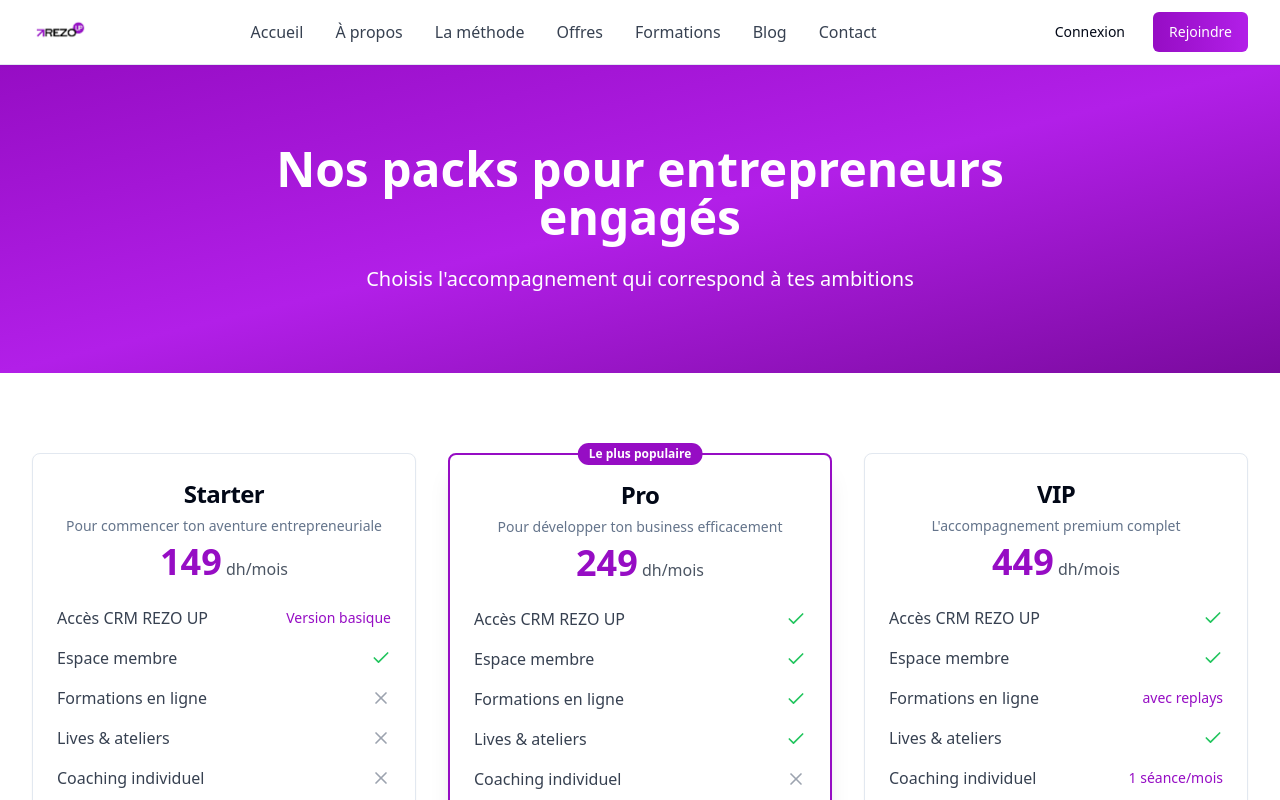
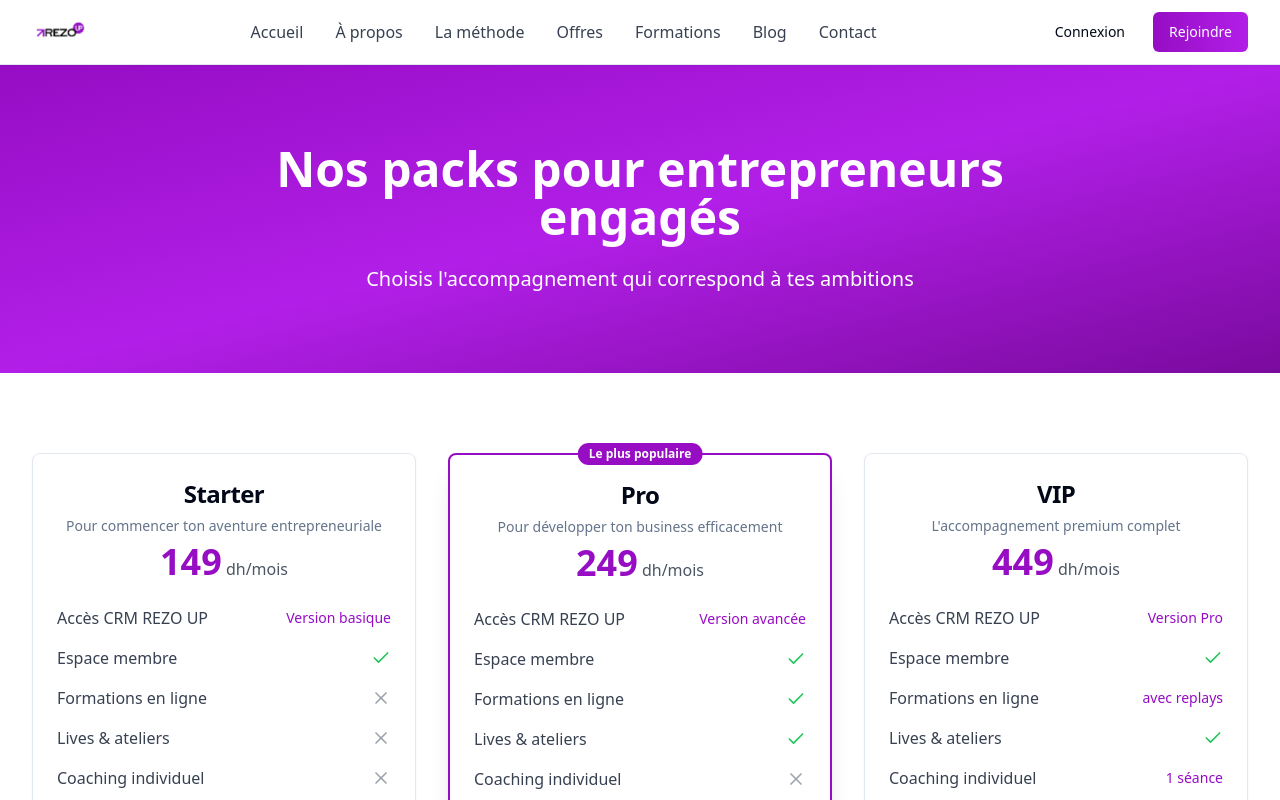
Before and after one commit to REZO-UP/rezo-up, a React (Vite) app: page /offers in a window 1280 px wide. Shown: the top 800 px of the page. Built offline with nearby package versions, Linux system fonts and the light colour scheme.

Commit message:
Add CRM and coaching updates to offers
Update CRM access descriptions in the offers and remove "par mois" from the VIP coaching description.

```diff
--- a/src/pages/Offers.tsx
+++ b/src/pages/Offers.tsx
@@ -1,4 +1,3 @@
-
 import Header from '@/components/Header';
 import Footer from '@/components/Footer';
 import { Button } from '@/components/ui/button';
@@ -31,7 +30,7 @@ const Offers = () => {
       price: "249",
       description: "Pour développer ton business efficacement",
       features: [
-        { name: "Accès CRM REZO UP", included: true },
+        { name: "Accès CRM REZO UP", included: "Version avancée" },
         { name: "Espace membre", included: true },
         { name: "Formations en ligne", included: true },
         { name: "Lives & ateliers", included: true },
@@ -45,11 +44,11 @@ const Offers = () => {
       price: "449",
       description: "L'accompagnement premium complet",
       features: [
-        { name: "Accès CRM REZO UP", included: true },
+        { name: "Accès CRM REZO UP", included: "Version Pro" },
         { name: "Espace membre", included: true },
         { name: "Formations en ligne", included: "avec replays" },
         { name: "Lives & ateliers", included: true },
-        { name: "Coaching individuel", included: "1 séance/mois" },
+        { name: "Coaching individuel", included: "1 séance" },
         { name: "Accès au studio", included: "1 session/mois" }
       ],
       popular: false
```
